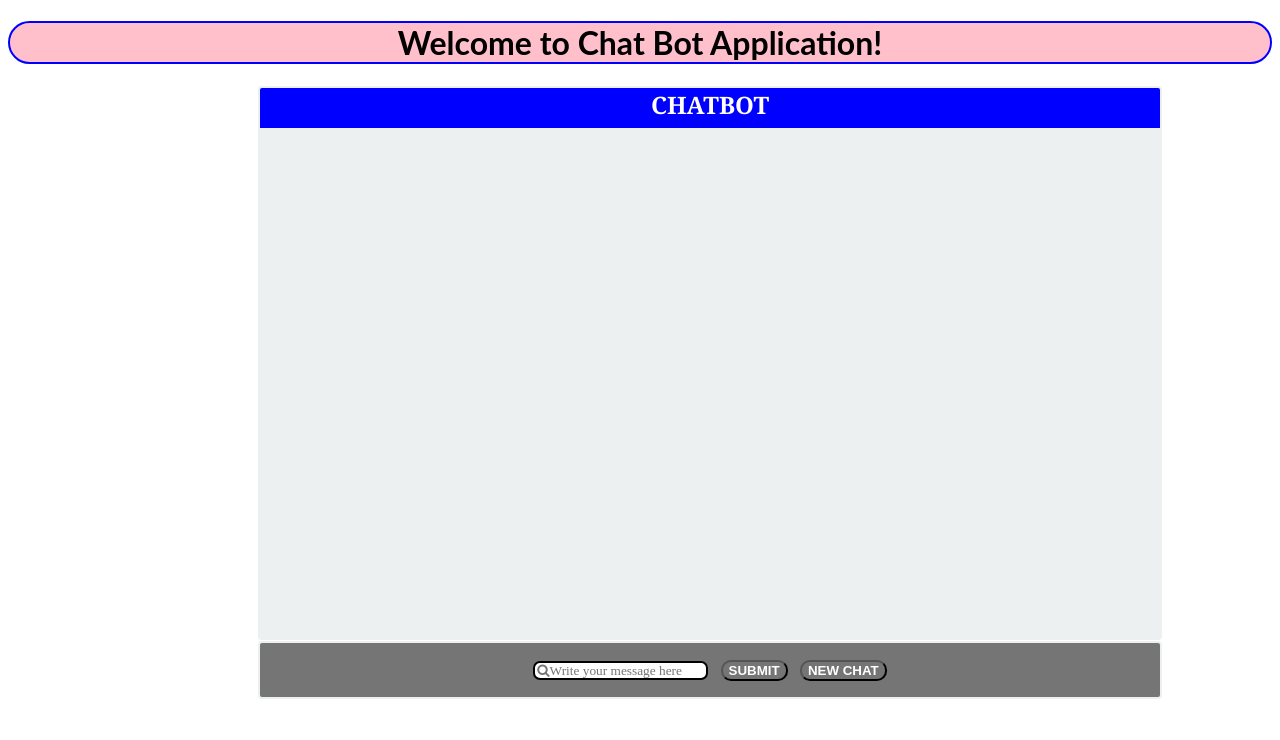
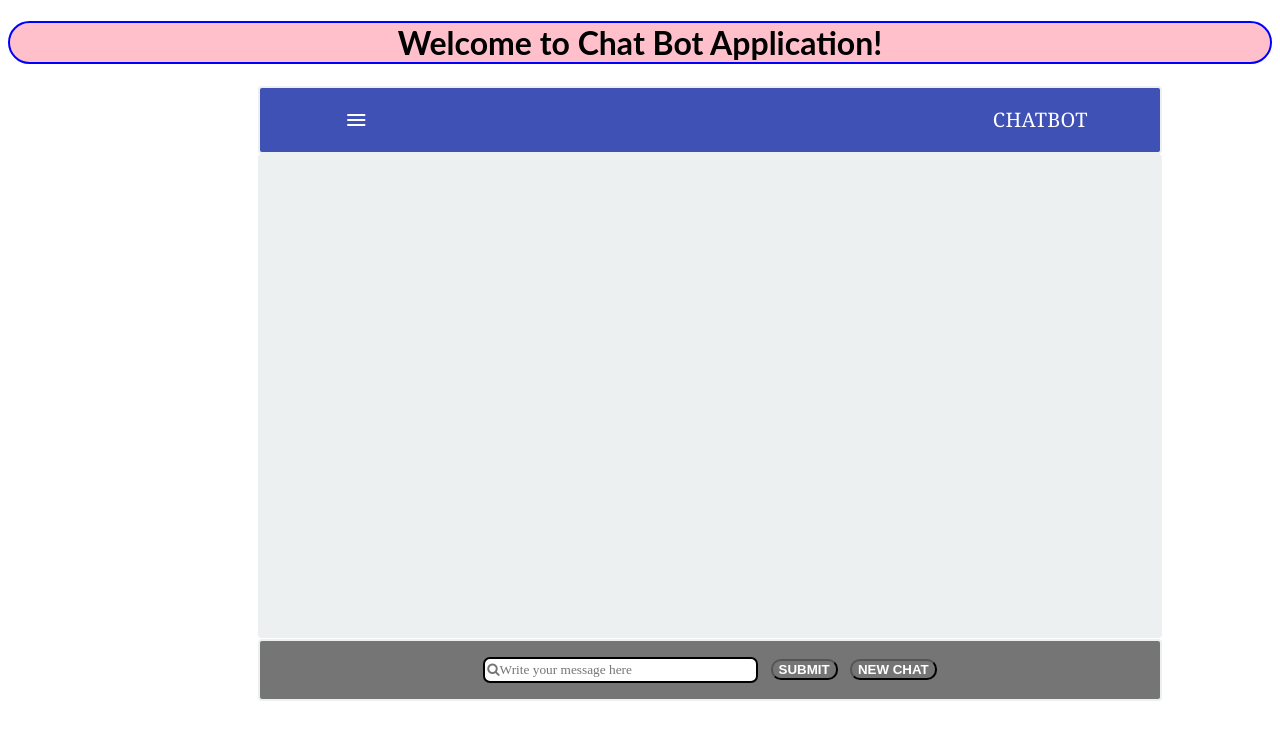
Before and after one commit to RAVIAREDDULA/chatgpt, an Angular app: page / in a window 1280 px wide. Shown: the top 740 px of the page. Built offline with nearby package versions, Linux system fonts and the light colour scheme.

Commit message:
materil used commit

```diff
--- a/angular.json
+++ b/angular.json
@@ -89,6 +89,8 @@
             "styles": [
               "src/styles.css"
             ],
+
+
             "scripts": []
           }
         }
--- a/package.json
+++ b/package.json
@@ -15,6 +15,7 @@
     "@angular/compiler": "^15.0.0",
     "@angular/core": "^15.0.0",
     "@angular/forms": "^15.0.0",
+    "@angular/material": "^15.0.3",
     "@angular/platform-browser": "^15.0.0",
     "@angular/platform-browser-dynamic": "^15.0.0",
     "@angular/router": "^15.0.0",
--- a/src/app/app.component.css
+++ b/src/app/app.component.css
@@ -17,14 +17,16 @@
 div {
     border: 2px solid #ECF0F1;
     border-radius: 4px;
-    height: 550px;
+    height: 480px;
     text-align: center;
     background-color: #ECF0F1;
     margin: 4px, 4px;
     overflow-x: hidden;
     overflow-y: auto;
+    scroll-behavior: auto;
     width: 900px;
     margin-left: 250px;
+
   }
   .messageto {
     background-color: #0909FF;
@@ -68,7 +70,8 @@ div {
   input {
     border: 2px solid;
     border-radius: 7px;
-
+    height:20px;
+    text-size-adjust:15px;
 
   }
   img {
@@ -95,3 +98,17 @@ div {
     height:auto;
 
   }
+  .fill-remaining-space {
+    /* This fills the remaining space, by using flexbox.
+       Every toolbar row uses a flexbox row layout. */
+    flex: 1 1 auto;
+  }
+  .tmenu{
+    margin-top: 1px;
+    border-radius:4px;
+    height:auto;
+  }
+  .pos
+  {
+    margin-right:500px;
+  }
--- a/src/app/app.component.html
+++ b/src/app/app.component.html
@@ -1,11 +1,34 @@
+
 <h1 style="font-family: Lato;background-color:pink;border-style:solid;border-width:2px;
 border-color:blue;border-radius:25px;text-align:center;">{{title}}</h1>
-<div>
-<h2 style="background-color: blue;color: white;margin-top:auto;height:40px;text-align: center;">CHATBOT</h2>
 
+<div class="tmenu">
+<mat-toolbar color="primary">
+  <span class="fill-remaining-space">
+    <button mat-icon-button [matMenuTriggerFor]="menu" class="pos">
+      <mat-icon>menu</mat-icon>
+    </button>
+    <mat-menu #menu="matMenu" [overlapTrigger]="false">
+      <button mat-menu-item (click)="clearchat()">
+        <mat-icon>home</mat-icon>
+        <span>Home</span>
+      </button>
+      <button  mat-menu-item id="btn-dark" (click)="darkmode();" >
+        <mat-icon>people_outline</mat-icon>
+        <span>Darkmode</span>
+      </button>
+      <button  mat-menu-item id="btn-light" (click)="lightmode();" >
+        <mat-icon>people_outline</mat-icon>
+        <span>Lightmode</span>
+      </button>
+    </mat-menu>
+  </span>
+  <span class="fill-remaining-space"><h2 style="color: white;">CHATBOT</h2></span>
+</mat-toolbar></div>
+  <div #scrollMe [scrollTop]="scrollMe.scrollHeight" id="myDIV">
+<!--<h2 style="background-color: blue;color: white;margin-top:auto;height:40px;text-align: center;">CHATBOT</h2>-->
     <ul *ngFor="let question of message">
-
-     <b class="messageto"><!--<i style="font-size:24px;color:black" class="fa fa-commenting"> </i
+   <b class="messageto"><!--<i style="font-size:24px;color:black" class="fa fa-commenting"> </i
       >-->&nbsp;{{ question[i].name }}</b><img [src]="sampleImage" /><br />
       <img [src]="sampleImage1" class="rimage"/><b class="messagefrom"><!--<i style="font-size:24px;color:black;" class="fa fa-commenting"> </i    >-->&nbsp;{{ question[i].description }}</b
     ><br />
@@ -24,7 +47,7 @@ border-color:blue;border-radius:25px;text-align:center;">{{title}}</h1>
   [(ngModel)]="filterBy"
   placeholder="&#61442;Write your message here " style="font-family: FontAwesome;"
   autocomplete="off"
-  (keyup.enter)="filter()" size="25"
+  (keyup.enter)="filter()" size="40" height="50"
 />&nbsp;&nbsp;
 <button class="button" (click)="filter()"><b>SUBMIT</b></button>&nbsp;&nbsp;
 <button class="button" (click)="clearchat()"><b>NEW CHAT</b></button><br /></p>
--- a/src/app/app.component.ts
+++ b/src/app/app.component.ts
@@ -1,4 +1,6 @@
-import { Component } from '@angular/core';
+import { style } from '@angular/animations';
+import { Component,ViewChild } from '@angular/core';
+import { ScrollToBottomDirective } from './scroll-to-bottom.directive';
 
 @Component({
   selector: 'app-root',
@@ -7,7 +9,9 @@ import { Component } from '@angular/core';
 })
 export class AppComponent {
   title = 'Welcome to Chat Bot Application!';
+  @ViewChild(ScrollToBottomDirective) scroll: ScrollToBottomDirective | undefined;
   i = 0;
+  element:any;
   noresult:any=[];
   constructor(){};
   filterBy: any;
@@ -15,7 +19,7 @@ export class AppComponent {
   questions: any = [];
   sampleImage ='https://www.himalmag.com/wp-content/uploads/2019/07/sample-profile-picture.png';
   sampleImage1 = 'https://png.pngtree.com/png-vector/20190701/ourmid/pngtree-robot-icon-for-your-project-png-image_1533288.jpg';
-
+  //logo='https://encrypted-tbn0.gstatic.com/images?q=tbn:ANd9GcS_EYfxjvJ1DpqO-Zd69p8O4dvpoDSry-1dCrIUTLOhLt75GZin5w4I_cqCqAkhrOqIYY4&usqp=CAU';
 
   book = [
 
@@ -224,7 +228,7 @@ export class AppComponent {
     {
       name: 'what is the difference between link and compile in angular.js?',
       description:
-        '•	Compile function is used for template DOM Manipulation and to collect all the directives.•	Link function is used for registering DOM listeners as well as instance DOM manipulation and is executed once the template has been cloned ',
+        'Compile function is used for template DOM Manipulation and to collect all the directives.•	Link function is used for registering DOM listeners as well as instance DOM manipulation and is executed once the template has been cloned ',
     },
 
     {
@@ -483,10 +487,6 @@ export class AppComponent {
       name:'TThe territory of Porus who offered strong resistance to Alexander was situated between the rivers of',
       description:'Jhelum and Chenab'
    },
-   {
-    name:'Under Akbar, the Mir Bakshi was required to look after',
-    description:'military affairs'
- },
 
  {
   name:'The system of competitive examination for civil service was accepted in principle in the year',
@@ -550,5 +550,18 @@ description:'elected members of the legislative assembly'
   clearchat() {
     this.message = [];
     this.noresult=[];
+
   }
-}
+ darkmode()
+ {
+
+ this.element = document.getElementById("myDIV");
+        this.element.style.backgroundColor = "#004953";
+ }
+ lightmode()
+ {
+  this.element = document.getElementById("myDIV");
+        this.element.style.backgroundColor = "#ECF0F1";
+
+ }
+ }
--- a/src/app/app.module.ts
+++ b/src/app/app.module.ts
@@ -1,17 +1,23 @@
 import { NgModule,NO_ERRORS_SCHEMA} from '@angular/core';
 import { BrowserModule } from '@angular/platform-browser';
+import { BrowserAnimationsModule } from '@angular/platform-browser/animations'
 import { FormsModule } from '@angular/forms';
 import { ReactiveFormsModule } from '@angular/forms';
+import {MatToolbarModule} from '@angular/material/toolbar';
+import {MatMenuModule} from '@angular/material/menu';
+import {MatIconModule} from '@angular/material/icon';
+import {MatButtonModule} from '@angular/material/button';
+import { ScrollToBottomDirective } from './scroll-to-bottom.directive';
 import { AppRoutingModule } from './app-routing.module';
 import { AppComponent } from './app.component';
 
 @NgModule({
   declarations: [
-    AppComponent
+    AppComponent,ScrollToBottomDirective
   ],
   imports: [
     BrowserModule,
-    AppRoutingModule,FormsModule,ReactiveFormsModule
+    AppRoutingModule,FormsModule,ReactiveFormsModule,MatToolbarModule,MatMenuModule,MatIconModule,MatButtonModule,BrowserAnimationsModule
   ],
   schemas: [NO_ERRORS_SCHEMA],
   providers: [],
--- /dev/null
+++ b/src/app/scroll-to-bottom.directive.ts
@@ -0,0 +1,29 @@
+import { Directive, ElementRef } from '@angular/core';
+
+@Directive({
+  selector: '[scroll-to-bottom]'
+})
+export class ScrollToBottomDirective {
+  constructor(private _el: ElementRef) { }
+
+  // public ngAfterViewInit() {
+  //   const el: HTMLDivElement = this._el.nativeElement;
+  //   // Does not work as scrollHeight === offsetHeight
+  //   el.scrollTop = Math.max(0, el.scrollHeight - el.offsetHeight);
+  //   // This work but we see scroll moving
+  //   setTimeout(() => el.scrollTop = Math.max(0, el.scrollHeight - el.offsetHeight));
+  // }
+
+  // public ngOnInit() {
+  //   const el: HTMLDivElement = this._el.nativeElement;
+  //   // Does not work as scrollHeight === offsetHeight
+  //   el.scrollTop = Math.max(0, el.scrollHeight - el.offsetHeight);
+  //   // This work but we see scroll moving
+  //   setTimeout(() => el.scrollTop = Math.max(0, el.scrollHeight - el.offsetHeight));
+  // }
+
+  public scrollToBottom(): void {
+    const el: HTMLDivElement = this._el.nativeElement;
+    el.scrollTop = Math.max(0, el.scrollHeight - el.offsetHeight);
+  }
+}
--- a/src/index.html
+++ b/src/index.html
@@ -7,6 +7,7 @@
   <meta name="viewport" content="width=device-width, initial-scale=1">
   <link rel="icon" type="image/x-icon" href="favicon.ico">
   <link rel="stylesheet" href="https://cdnjs.cloudflare.com/ajax/libs/font-awesome/4.7.0/css/font-awesome.min.css">
+  <link href="https://fonts.googleapis.com/icon?family=Material+Icons" rel="stylesheet">
 </head>
 <body>
   <app-root></app-root>
--- a/src/styles.css
+++ b/src/styles.css
@@ -1 +1,2 @@
 /* You can add global styles to this file, and also import other style files */
+@import "~@angular/material/prebuilt-themes/indigo-pink.css";
```
Also changed, not shown: 1 other file (tests, documents, lock files or other folders).
